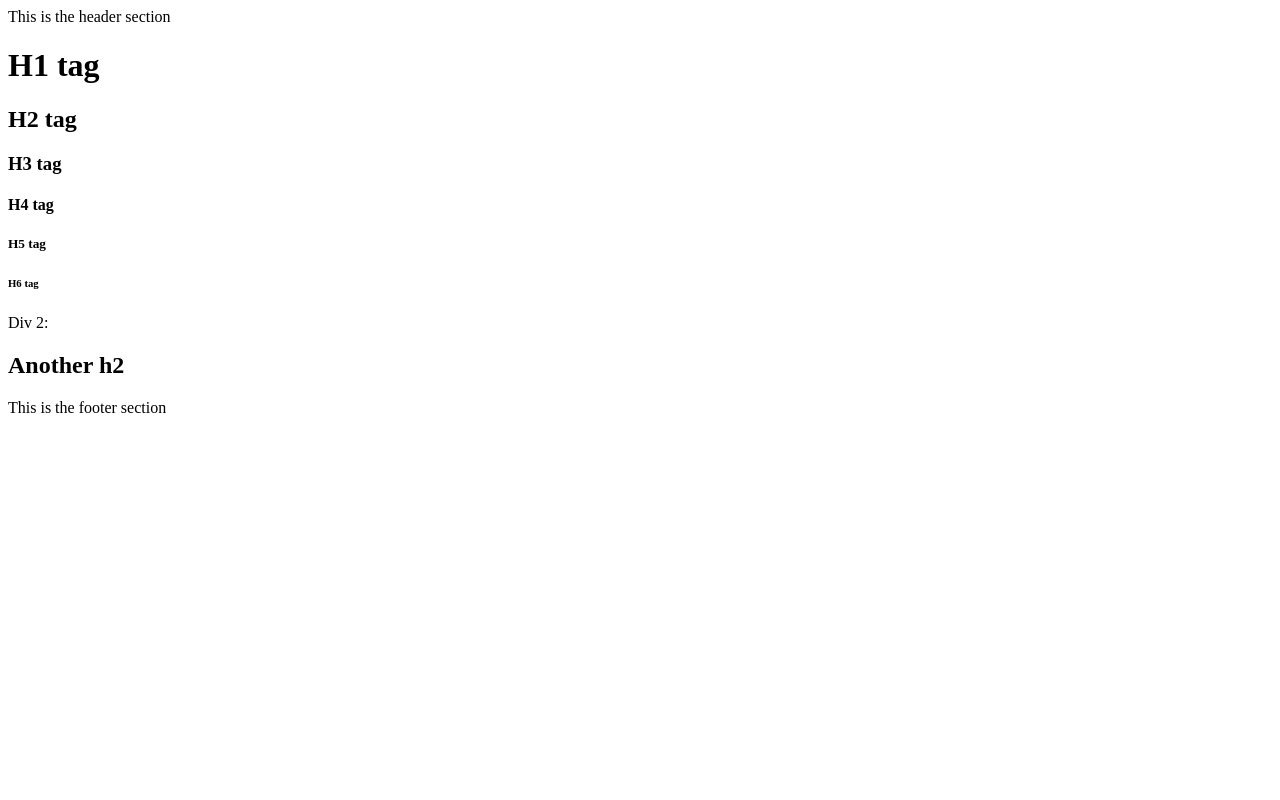
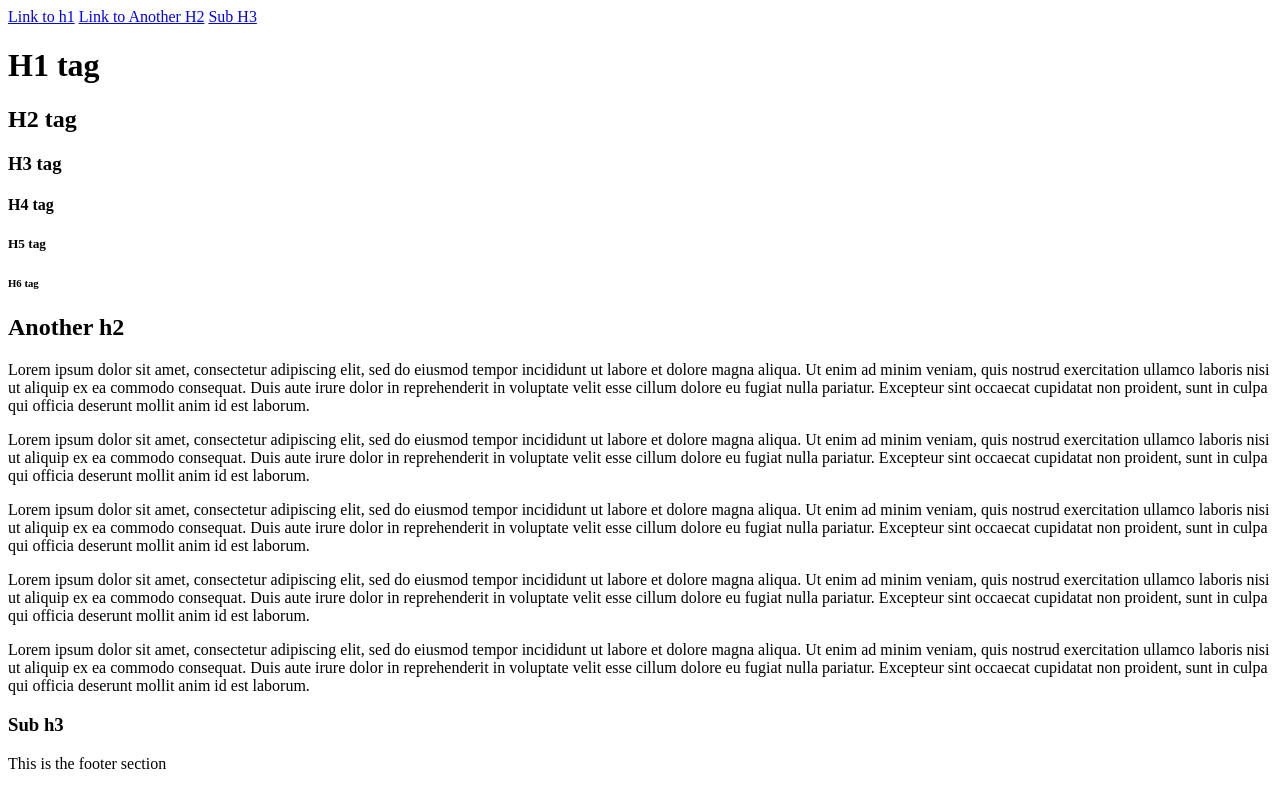
Before and after one commit to davidwparker/programmingtil-html, a plain HTML site: page src/index.html in a window 1280 px wide. Drawn offline with Linux system fonts and the light colour scheme.

Commit message:
lorem ipsum, p, nav, anchor tags, section

```diff
--- a/src/index.html
+++ b/src/index.html
@@ -27,13 +27,19 @@
     -->
     <header>
       <!-- https://developer.mozilla.org/en-US/docs/Web/HTML/Element/header -->
-      This is the header section
+      <nav>
+        <!-- https://developer.mozilla.org/en-US/docs/Web/HTML/Element/nav -->
+        <!-- https://developer.mozilla.org/en-US/docs/Web/HTML/Element/a -->
+        <a href="#h1">Link to h1</a>
+        <a href="#h2">Link to Another H2</a>
+        <a href="#h3">Sub H3</a>
+      </nav>
     </header>
     <main>
       <!-- https://developer.mozilla.org/en-US/docs/Web/HTML/Element/main -->
       <div>
         <!-- https://developer.mozilla.org/en-US/docs/Web/HTML/Element/heading_elements -->
-        <h1>
+        <h1 id="h1">
           H1 tag
         </h1>
         <h2>
@@ -51,10 +57,26 @@
         <h6>
           H6 tag
         </h6>
-        <div>
-          Div 2:
-          <h2>Another h2</h2>
-        </div>
+        <h2 id="h2">Another h2</h2>
+        <section>
+          <!-- https://developer.mozilla.org/en-US/docs/Web/HTML/Element/p -->
+          <p>
+            Lorem ipsum dolor sit amet, consectetur adipiscing elit, sed do eiusmod tempor incididunt ut labore et dolore magna aliqua. Ut enim ad minim veniam, quis nostrud exercitation ullamco laboris nisi ut aliquip ex ea commodo consequat. Duis aute irure dolor in reprehenderit in voluptate velit esse cillum dolore eu fugiat nulla pariatur. Excepteur sint occaecat cupidatat non proident, sunt in culpa qui officia deserunt mollit anim id est laborum.
+          </p>
+          <p>
+            Lorem ipsum dolor sit amet, consectetur adipiscing elit, sed do eiusmod tempor incididunt ut labore et dolore magna aliqua. Ut enim ad minim veniam, quis nostrud exercitation ullamco laboris nisi ut aliquip ex ea commodo consequat. Duis aute irure dolor in reprehenderit in voluptate velit esse cillum dolore eu fugiat nulla pariatur. Excepteur sint occaecat cupidatat non proident, sunt in culpa qui officia deserunt mollit anim id est laborum.
+          </p>
+          <p>
+            Lorem ipsum dolor sit amet, consectetur adipiscing elit, sed do eiusmod tempor incididunt ut labore et dolore magna aliqua. Ut enim ad minim veniam, quis nostrud exercitation ullamco laboris nisi ut aliquip ex ea commodo consequat. Duis aute irure dolor in reprehenderit in voluptate velit esse cillum dolore eu fugiat nulla pariatur. Excepteur sint occaecat cupidatat non proident, sunt in culpa qui officia deserunt mollit anim id est laborum.
+          </p>
+          <p>
+            Lorem ipsum dolor sit amet, consectetur adipiscing elit, sed do eiusmod tempor incididunt ut labore et dolore magna aliqua. Ut enim ad minim veniam, quis nostrud exercitation ullamco laboris nisi ut aliquip ex ea commodo consequat. Duis aute irure dolor in reprehenderit in voluptate velit esse cillum dolore eu fugiat nulla pariatur. Excepteur sint occaecat cupidatat non proident, sunt in culpa qui officia deserunt mollit anim id est laborum.
+          </p>
+          <p>
+            Lorem ipsum dolor sit amet, consectetur adipiscing elit, sed do eiusmod tempor incididunt ut labore et dolore magna aliqua. Ut enim ad minim veniam, quis nostrud exercitation ullamco laboris nisi ut aliquip ex ea commodo consequat. Duis aute irure dolor in reprehenderit in voluptate velit esse cillum dolore eu fugiat nulla pariatur. Excepteur sint occaecat cupidatat non proident, sunt in culpa qui officia deserunt mollit anim id est laborum.
+          </p>
+          <h3 id="h3">Sub h3</h3>
+        </section>
       </div>
     </main>
     <footer>
```
Also changed, not shown: 1 other file.
